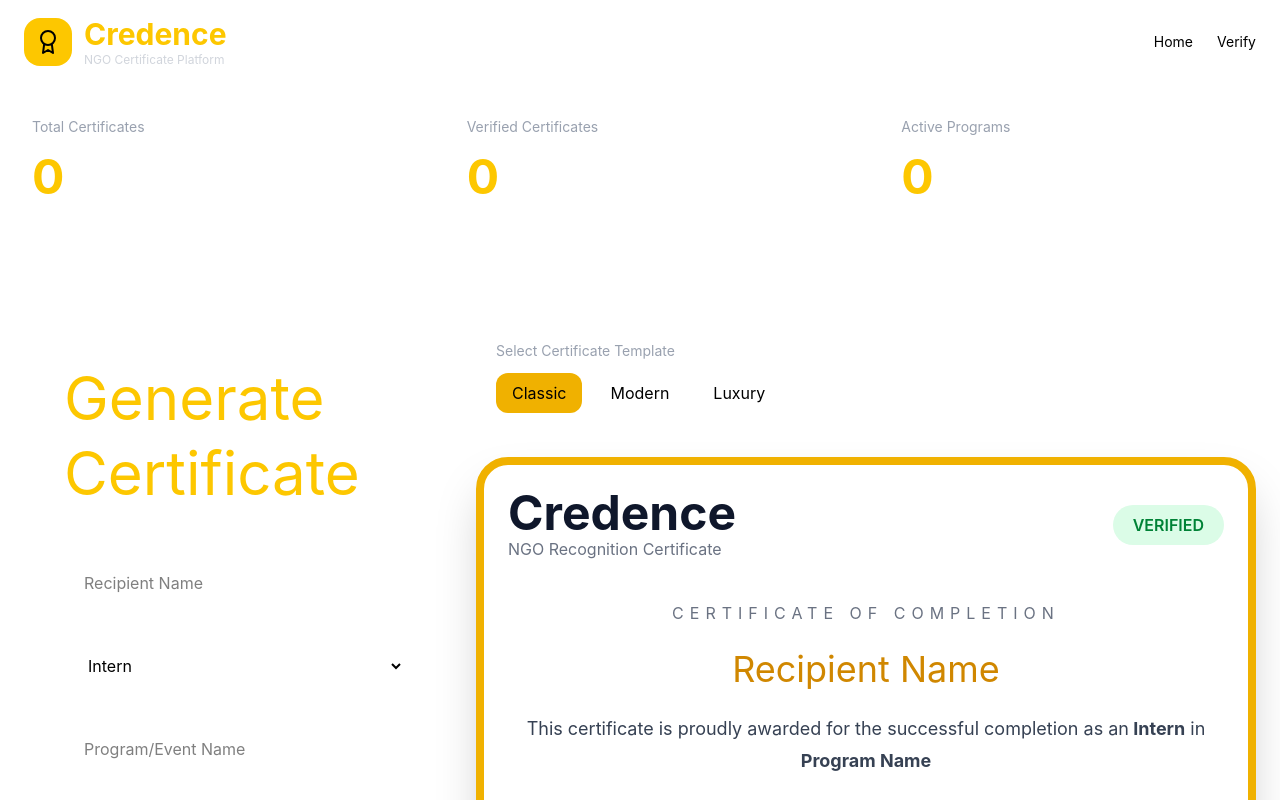
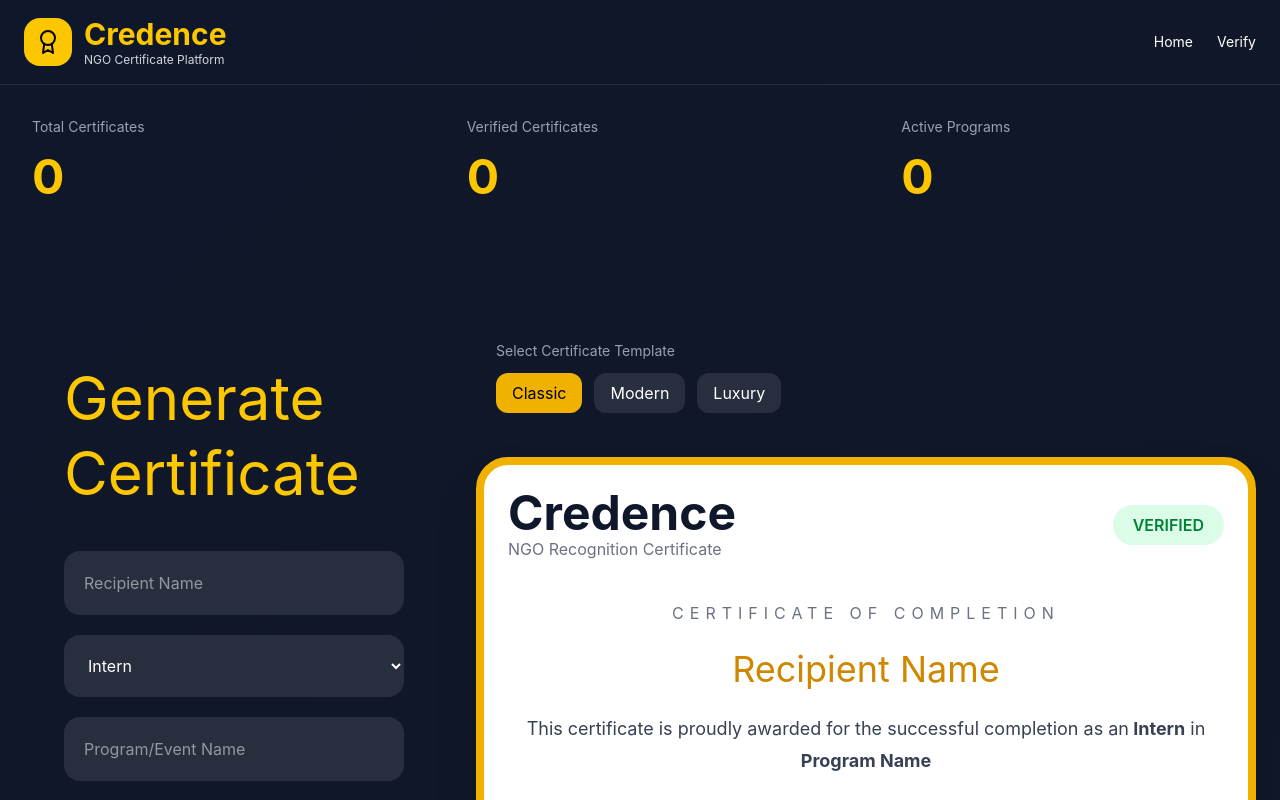
Before and after one commit to neetud2207/Credence, a React (Vite) app: page / in a window 1280 px wide. Shown: the top 800 px of the page. Built offline with nearby package versions, Linux system fonts and the light colour scheme; the HTML template or start-up script is replaced by a standard one.

Commit message:
Fix background theme

```diff
--- a/src/index.css
+++ b/src/index.css
@@ -1 +1,7 @@
 @import "tailwindcss";
+body {
+  background: linear-gradient(to bottom right, #0f172a, #111827);
+  color: white;
+  min-height: 100vh;
+  margin: 0;
+}
```
